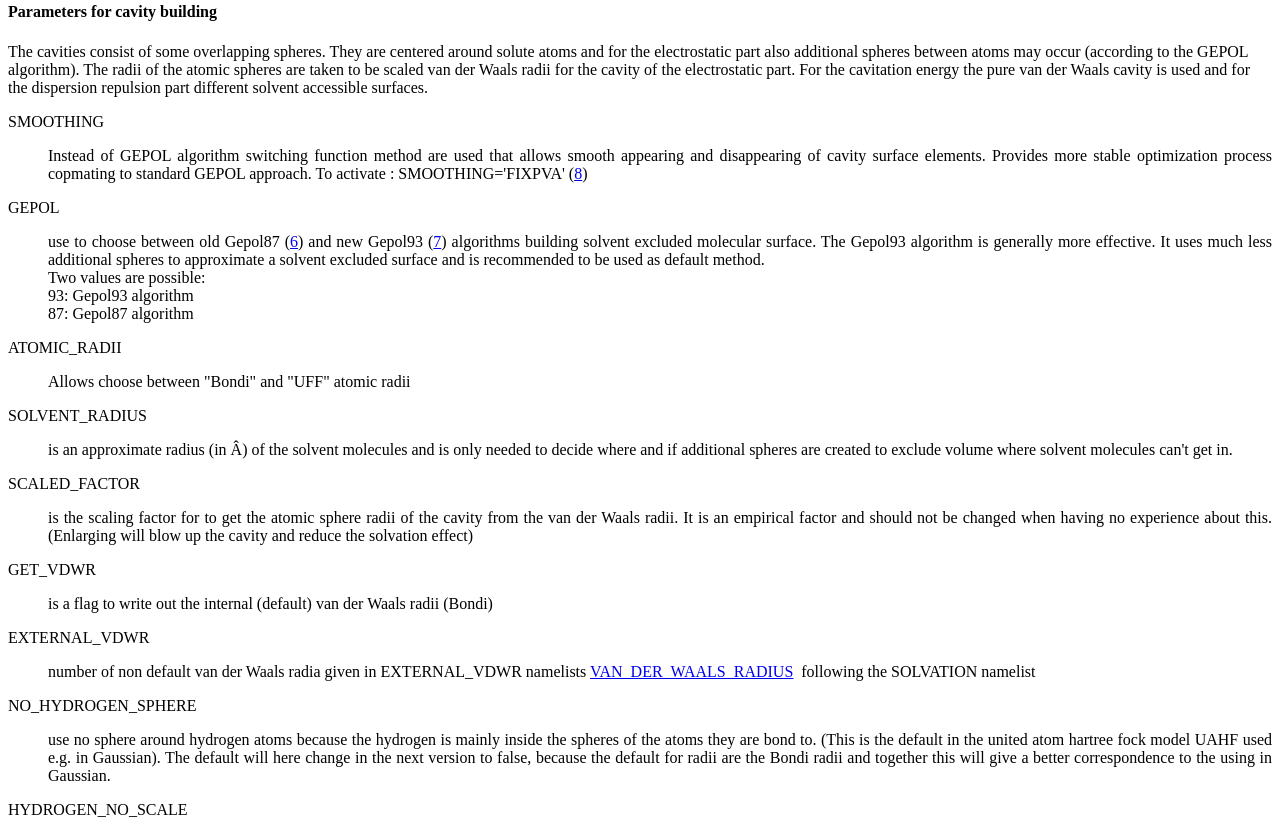
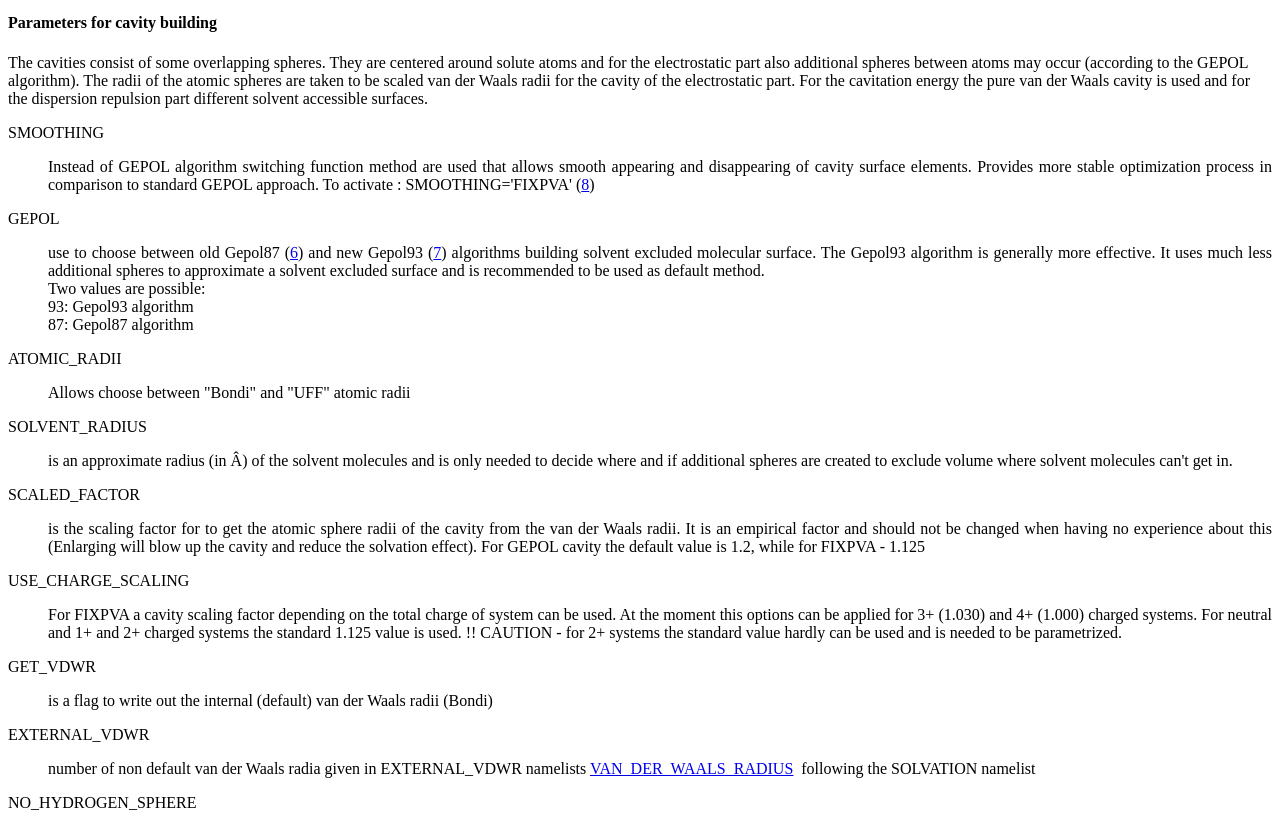
Before and after one commit to alexei-matveev/paragauss-gpl, a plain HTML site: page documentation/solvation/solv_manual1.html in a window 1280 px wide. Shown: the part 2223-3044 px from the top of the page. Drawn offline with Linux system fonts and the light colour scheme.

Commit message:
AS: Updating documentation on solvent effect

```diff
--- a/documentation/solvation/solv_manual1.html
+++ b/documentation/solvation/solv_manual1.html
@@ -89,6 +89,7 @@ of atomic coordinates):</font></div>
     SOLVENT_RADIUS      =   1.400         # (the default)
     SOLVENT_VOLUME      =  18.070         # (the default)
     SCALED_FACTOR       =   1.200         # (the default)
+    USE_CHARGE_SCALING  =   FALSE         # (the default)
     POINT_FACTOR        =       1         # (the default)
     MAX_TES_AREA        =     0.5         # (the default)
     GET_VDWR            =   FALSE         # (the default)
@@ -265,7 +266,7 @@ dispersion repulsion part different solvent accessible surfaces.</font><br>
 <dl style="margin-left: 40px; text-align: justify;">
   <font size="3">Instead of GEPOL algorithm switching function method are
 used that allows smooth appearing and disappearing of cavity surface
-elements. Provides more stable optimization process copmating to standard
+elements. Provides more stable optimization process in comparison to standard
 GEPOL approach. To activate : SMOOTHING='FIXPVA' (<a href="#8">8</a>)</font>
 </dl>
 
@@ -310,12 +311,26 @@ are created to exclude volume where solvent molecules can't get in.</font>
 <dl style="margin-left: 40px; text-align: justify;">
   <font size="3">is the scaling factor for to get the atomic sphere
 radii of the cavity from the van der Waals radii. It is an empirical
-factor and should not be changed when having no experience about this.
-(Enlarging will blow up the cavity and reduce the solvation effect)</font>
+factor and should not be changed when having no experience about this
+(Enlarging will blow up the cavity and reduce the solvation effect).
+For GEPOL cavity the default value is 1.2, while for FIXPVA - 1.125 </font>
 </dl>
 
 <dl>
-  <font size="3">GET_VDWR </font>
+  <font size="3">USE_CHARGE_SCALING </font>
+</dl>
+
+<dl style="margin-left: 40px; text-align: justify;">
+  <font size="3"> For FIXPVA a cavity scaling factor depending on the
+total charge of system can be used. At the moment this options can be
+applied for 3+ (1.030) and 4+ (1.000) charged systems. For neutral and
+1+ and 2+ charged systems the standard 1.125 value is used. !! CAUTION -
+for 2+ systems the standard value hardly can be used and is needed to be
+parametrized.
+</dl>
+
+<dl>
+   <font size="3">GET_VDWR </font>
 </dl>
 
 <dl style="margin-left: 40px; text-align: justify;">
```
